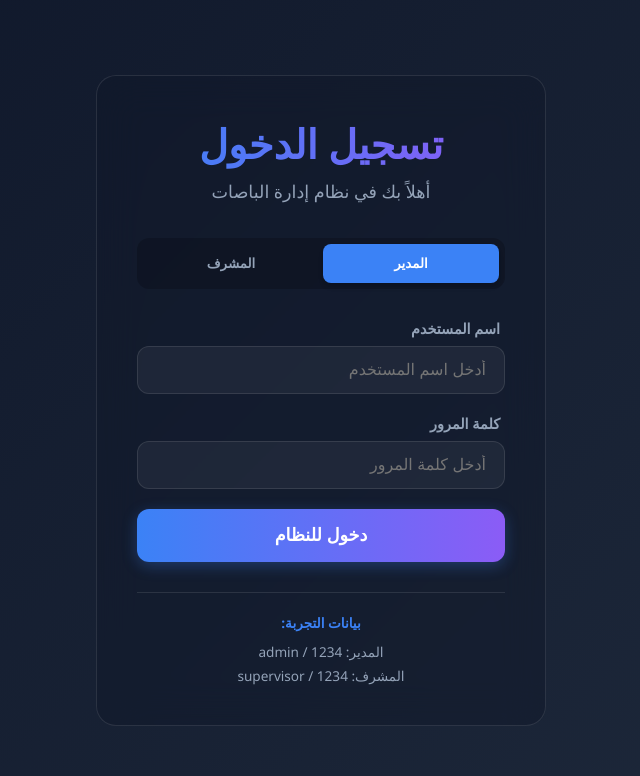
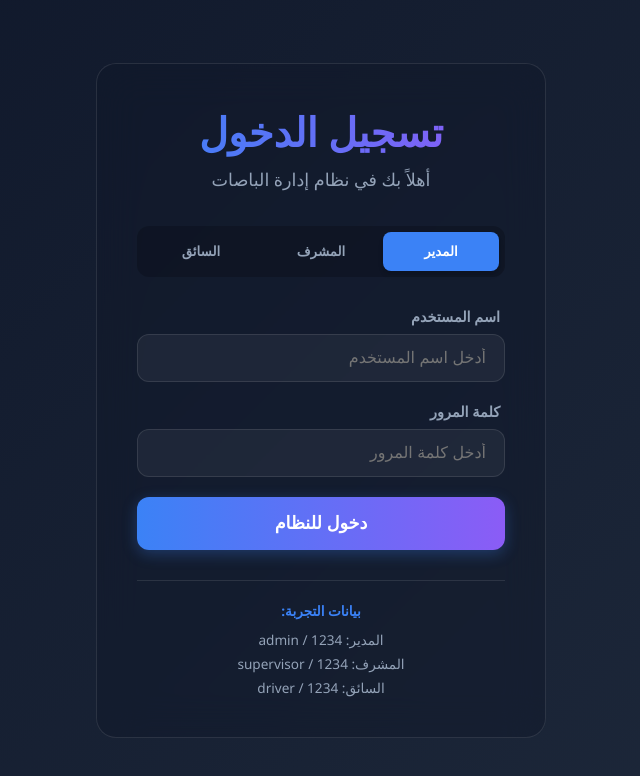
Before and after one commit to abdolah-17/bus-check-system, a React (Create React App) app: page / in a window 1280 px wide. Shown: the top 776 px of the page, without its empty margins (319-959 px from the left). Built offline with nearby package versions, Linux system fonts and the light colour scheme.

Commit message:
Add independent driver login and role-based protection for driver dashboard

```diff
--- a/src/App.js
+++ b/src/App.js
@@ -15,9 +15,7 @@ function App() {
         <Routes>
           {/* Public Route */}
           <Route path="/" element={<Login />} />
-          <Route path="/driver-dashboard" element={<DriverDashboard />} />
 
-          {/* Protected Routes Wrapper */}
           <Route element={<Layout />}>
             {/* Manager Only */}
             <Route element={<ProtectedRoute allowedRoles={["manager"]} />}>
@@ -28,6 +26,11 @@ function App() {
             <Route element={<ProtectedRoute allowedRoles={["supervisor"]} />}>
               <Route path="/boarding-check" element={<BoardingCheck />} />
             </Route>
+
+            {/* Driver Only */}
+            <Route element={<ProtectedRoute allowedRoles={["driver"]} />}>
+              <Route path="/driver-dashboard" element={<DriverDashboard />} />
+            </Route>
           </Route>
         </Routes>
       </BrowserRouter>
--- a/src/data/mockData.js
+++ b/src/data/mockData.js
@@ -13,4 +13,11 @@ export const users = [
     role: "supervisor",
     name: "المشرف",
   },
+  {
+    id: 3,
+    username: "driver",
+    password: "1234",
+    role: "driver",
+    name: "السائق",
+  },
 ];
--- a/src/pages/Login.js
+++ b/src/pages/Login.js
@@ -56,7 +56,7 @@ function Login() {
 
     if (foundUser.role === "manager") {
       navigate("/create-trip");
-    } else {
+    } else if (foundUser.role === "supervisor") {
       const savedTrip = localStorage.getItem("tripData");
 
       if (!savedTrip) {
@@ -67,6 +67,8 @@ function Login() {
       navigate("/boarding-check", {
         state: JSON.parse(savedTrip),
       });
+    } else if (foundUser.role === "driver") {
+      navigate("/driver-dashboard");
     }
   };
 
@@ -91,6 +93,14 @@ function Login() {
             onClick={() => { setSelectedRole("supervisor"); setErrorMessage(""); }}
           >
             المشرف
+          </button>
+
+          <button
+            type="button"
+            className={`role-btn ${selectedRole === "driver" ? "active-role" : ""}`}
+            onClick={() => { setSelectedRole("driver"); setErrorMessage(""); }}
+          >
+            السائق
           </button>
         </div>
 
@@ -132,6 +142,7 @@ function Login() {
           <p>بيانات التجربة:</p>
           <p>المدير: <span>admin / 1234</span></p>
           <p>المشرف: <span>supervisor / 1234</span></p>
+          <p>السائق: <span>driver / 1234</span></p>
         </div>
       </div>
     </div>
```
